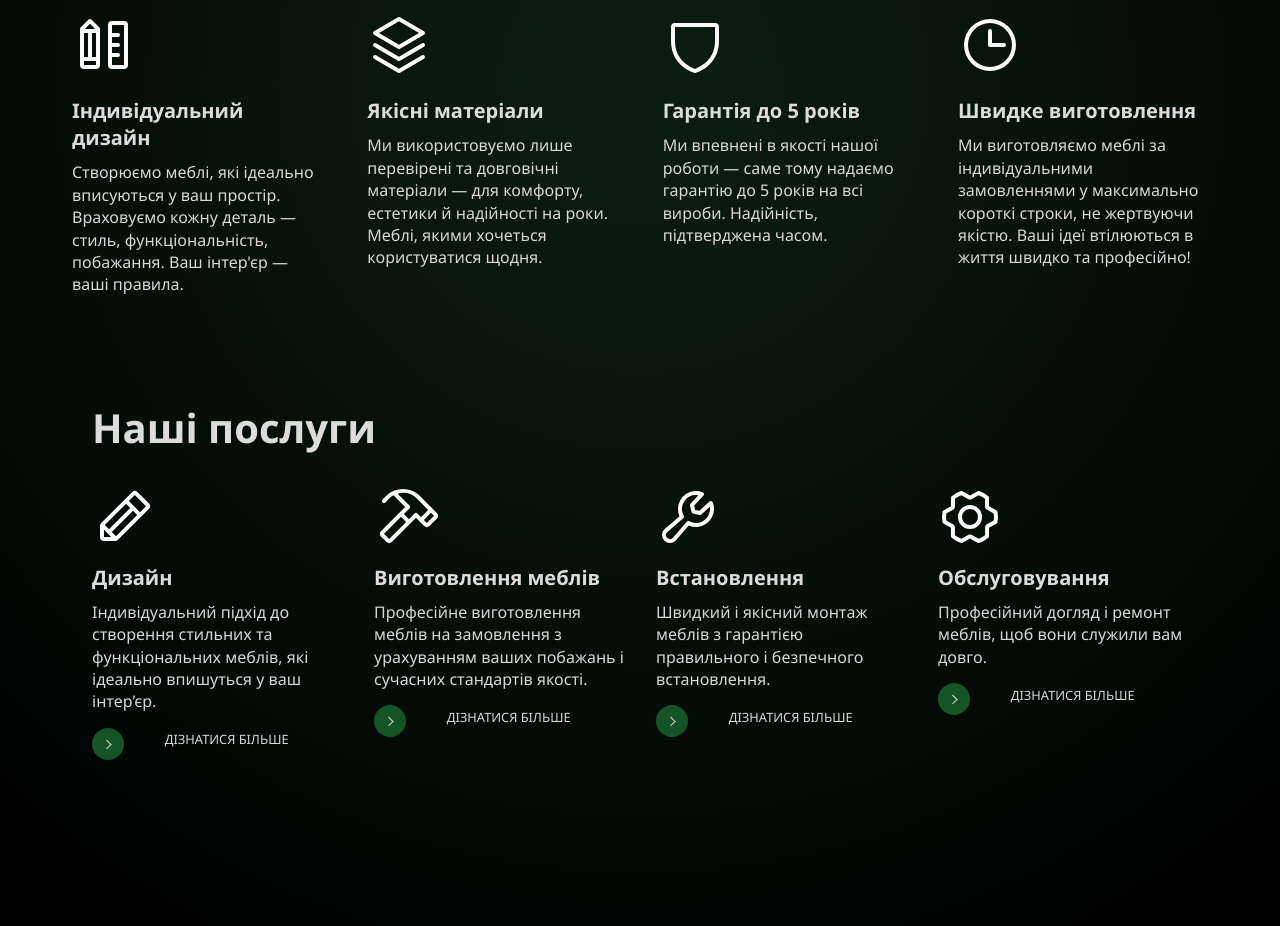
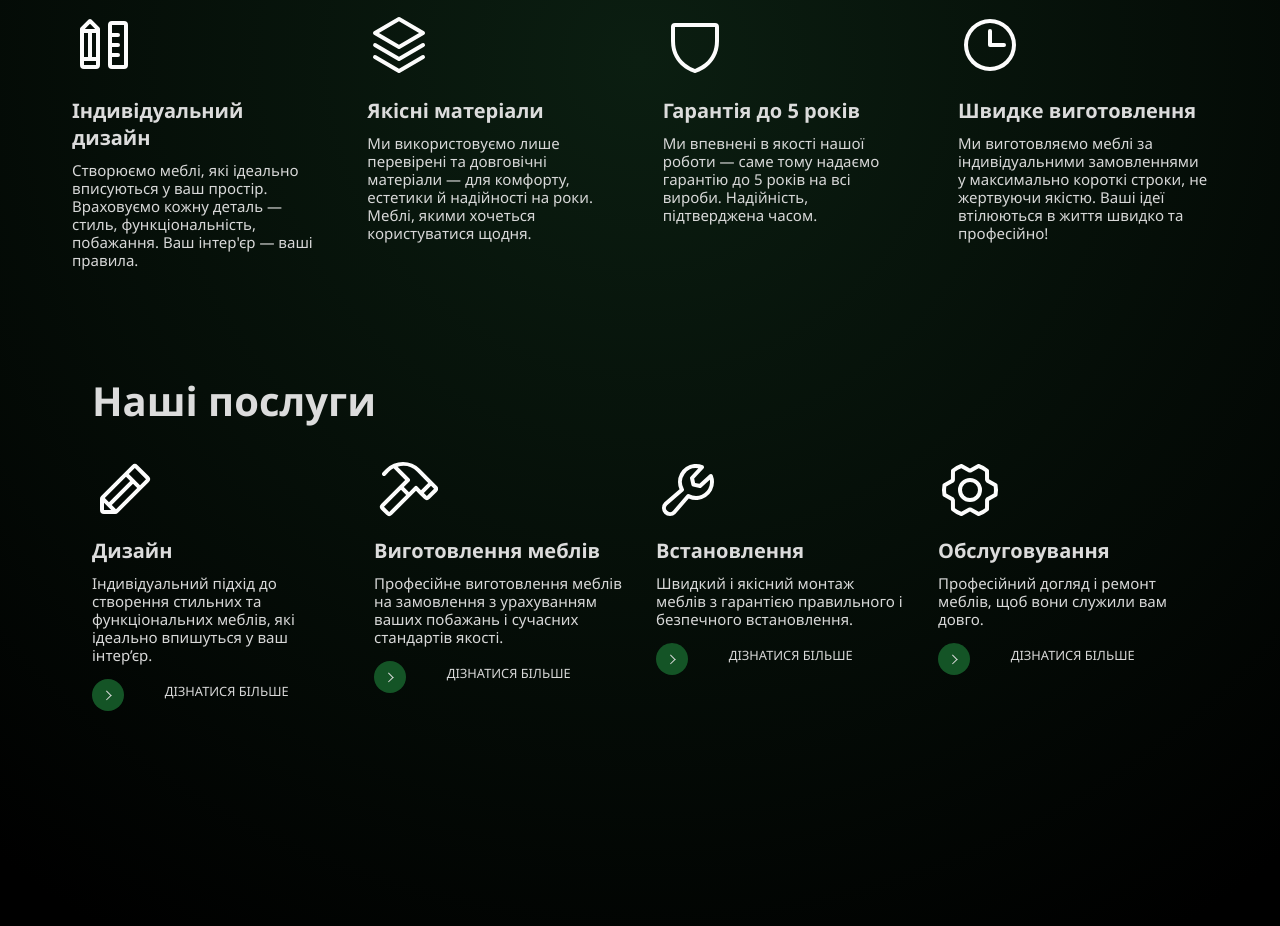
Before and after one commit to blagochinnova/MebliTekaV2, a React (Vite) app: page / in a window 1280 px wide. Shown: the part 880-1806 px from the top of the page. Built offline with nearby package versions, Linux system fonts and the light colour scheme.

Commit message:
home page

```diff
--- a/src/style/home.css
+++ b/src/style/home.css
@@ -85,8 +85,8 @@
 
 .advantage-item p {
   margin: 0;
-  font-size: 16px;
-  line-height: 1.4;
+  font-size: 15px;
+  line-height: 1.2;
 }
 
 /*=== НАШІ ПОСЛУГИ ===*/
@@ -129,8 +129,8 @@
 
 .service-item p {
   margin: 0 0 15px 0;
-  font-size: 16px;
-  line-height: 1.4;
+  font-size: 15px;
+  line-height: 1.2;
 }
 
 .btn-link {
```
